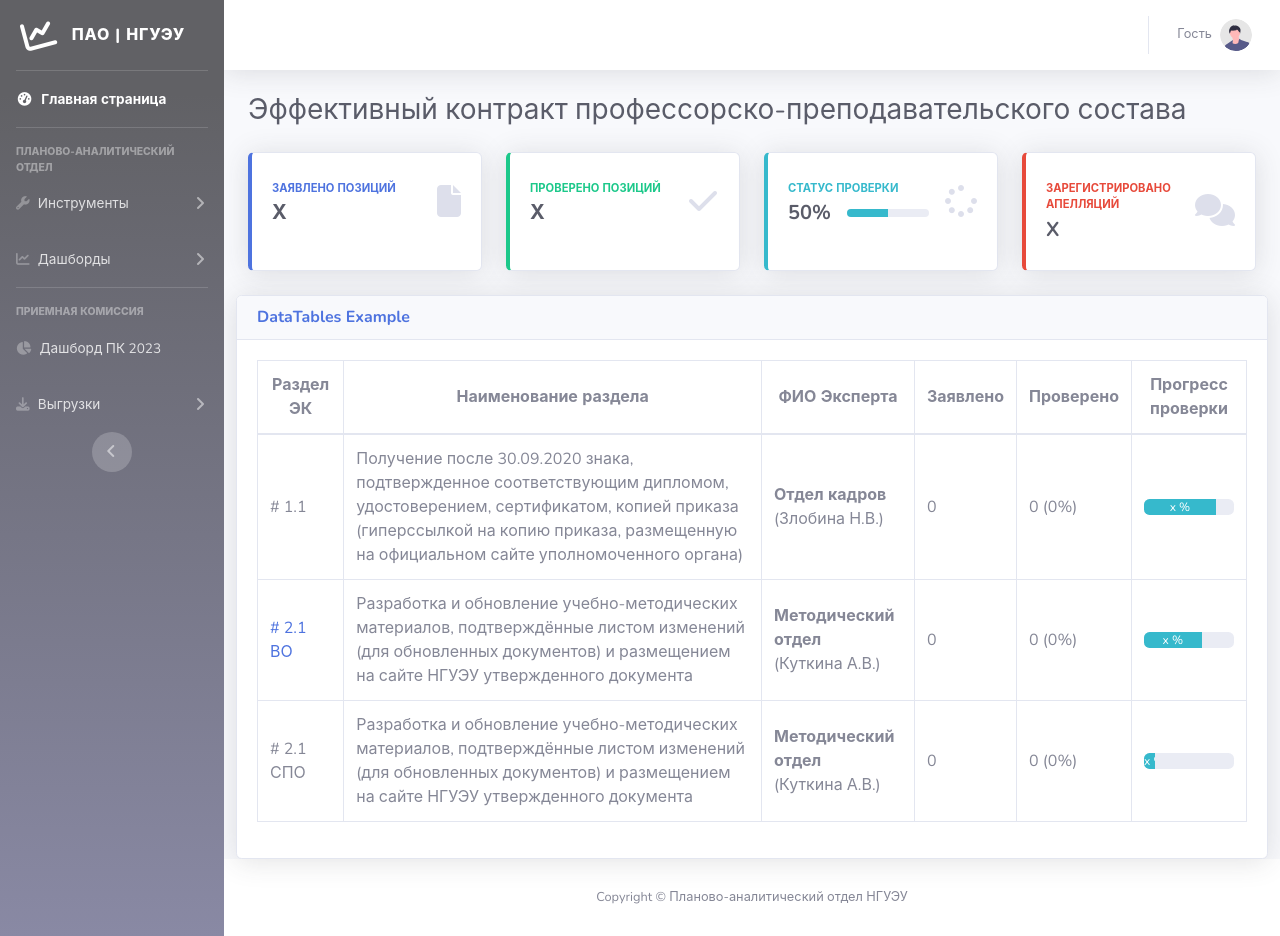
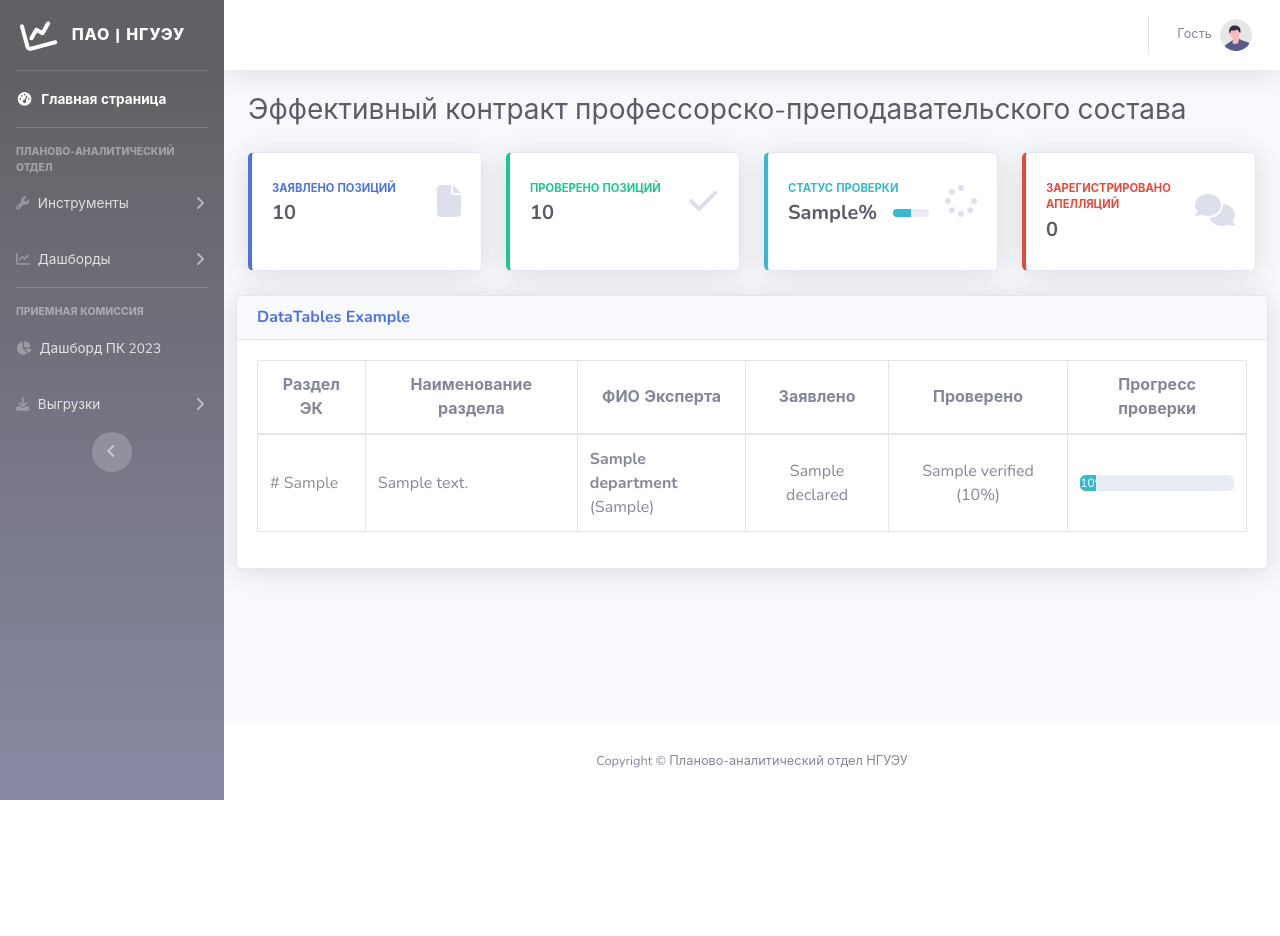
Before and after one commit to hyxp3r/paosystem_new, a Django app: template pao/templates/pao/contracts.html in a window 1280 px wide. After the commit the page ends 800 px from the top, so only its background shows below. Run offline with Django 4.2, Linux system fonts and the light colour scheme; the template is opened without the code that fills it: most values are stand-ins (such as "Sample title", 1, 10 or a date in 2020); some libraries are stand-ins or nearby versions.

Commit message:
добавлен бэк енд

```diff
--- a/pao/templates/pao/contracts.html
+++ b/pao/templates/pao/contracts.html
@@ -1,8 +1,16 @@
 {% extends "main/index.html" %}
 {% load static %}
 
+{%block link %}
+<link href="{% static 'pao/css/pao.css' %}" rel="stylesheet">
+{% endblock %}
 
 {% block content %}
+
+
+
+<script src= "{% static 'pao/js/pao.js' %}"></script>
+
 <div class="d-sm-flex align-items-center justify-content-between mb-4">
     <h1 class="h3 mb-0 text-gray-800">Эффективный контракт профессорско-преподавательского состава</h1>
 </div>
@@ -16,7 +24,7 @@
                     <div class="col mr-2">
                         <div class="text-xs font-weight-bold text-primary text-uppercase mb-1">
                             Заявлено позиций</div>
-                        <div class="h5 mb-0 font-weight-bold text-gray-800">Х</div>
+                        <div class="h5 mb-0 font-weight-bold text-gray-800">{{sum_requests.declared__sum}}</div>
                     </div>
                     <div class="col-auto">
                         <i class="fas fa-file fa-2x text-gray-300"></i>
@@ -33,7 +41,7 @@
                     <div class="col mr-2">
                         <div class="text-xs font-weight-bold text-success text-uppercase mb-1">
                             Проверено позиций</div>
-                        <div class="h5 mb-0 font-weight-bold text-gray-800">Х</div>
+                        <div class="h5 mb-0 font-weight-bold text-gray-800">{{sum_requests.verified__sum}}</div>
                     </div>
                     <div class="col-auto">
                         <i class="fas fa-check fa-2x text-gray-300"></i>
@@ -52,7 +60,7 @@
                         </div>
                         <div class="row no-gutters align-items-center">
                             <div class="col-auto">
-                                <div class="h5 mb-0 mr-3 font-weight-bold text-gray-800">50%</div>
+                                <div class="h5 mb-0 mr-3 font-weight-bold text-gray-800">{{all_persent}}%</div>
                             </div>
                             <div class="col">
                                 <div class="progress progress-sm mr-2">
@@ -78,7 +86,7 @@
                     <div class="col mr-2">
                         <div class="text-xs font-weight-bold text-danger text-uppercase mb-1">
                             Зарегистрировано апелляций</div>
-                        <div class="h5 mb-0 font-weight-bold text-gray-800">X</div>
+                        <div class="h5 mb-0 font-weight-bold text-gray-800">0</div>
                     </div>
                     <div class="col-auto">
                         <i class="fas fa-comments fa-2x text-gray-300"></i>
@@ -110,44 +118,25 @@
                 </tr>
             </thead>
             <tbody>
+
+            {% for issue in issues %}
+
             <tr>
-                <td># 1.1</td>
-                <td>Получение после 30.09.2020 знака, подтвержденное соответствующим дипломом, удостоверением, сертификатом, копией приказа (гиперссылкой на копию приказа, размещенную на официальном сайте уполномоченного органа)</td>
-                <td><b>Отдел кадров</b><br>(Злобина Н.В.)</td>
-                <td>0</td>
-                <td>0 (0%)</td>
+                <td><a href="{{issue.contractName.url}}" id="urls"># {{ issue.contractName.sectionEC }}</a></td>
+                <td>{{ issue.contractName.descriptionEC }}</td>
+                <td><b>{{ issue.contractName.expertEC.department }}</b><br>({{ issue.contractName.expertEC.calculateShortFio }})</td>
+                <td class = "text-center">{{ issue.declared }}</td>
+                <td class = "text-center">{{ issue.verified }} ({{issue.calculateProgress}}%)</td>
                 <td>
                     <div class="progress progress">
-                        <div class="progress-bar bg-info" role="progressbar" style="width: 80%" aria-valuenow="80" aria-valuemin="0" aria-valuemax="100">x %</div>
+                        <div class="progress-bar bg-info" role="progressbar" style="width: 80%" aria-valuenow="80" aria-valuemin="0" aria-valuemax="100">{{issue.calculateProgress}}%</div>
                     </div>
                 </td>
             </tr>
 
-            <tr>
-                <td><a href="https://airtable.com/shrp4T3jgWlT9IuFF/tblUJwFewf38XK9NH"># 2.1 ВО</a></td>
-                <td>Разработка  и обновление  учебно-методических материалов, подтверждённые листом изменений (для обновленных документов) и размещением на сайте НГУЭУ утвержденного документа</td>
-                <td><b>Методический отдел</b><br>(Куткина А.В.)</td>
-                <td>0</td>
-                <td>0 (0%)</td>
-                <td>
-                    <div class="progress progress">
-                        <div class="progress-bar bg-info" role="progressbar" style="width: 64%" aria-valuenow="80" aria-valuemin="0" aria-valuemax="100">x %</div>
-                    </div>
-                </td>
-            </tr>
+            {% endfor %}
 
-            <tr>
-                <td># 2.1 СПО</td>
-                <td>Разработка  и обновление  учебно-методических материалов, подтверждённые листом изменений (для обновленных документов) и размещением на сайте НГУЭУ утвержденного документа</td>
-                <td><b>Методический отдел</b><br>(Куткина А.В.)</td>
-                <td>0</td>
-                <td>0 (0%)</td>
-                <td>
-                    <div class="progress progress">
-                        <div class="progress-bar bg-info" role="progressbar" style="width: 12%" aria-valuenow="80" aria-valuemin="0" aria-valuemax="100">x %</div>
-                    </div>
-                </td>
-            </tr>
+
 
 
             </tbody>
@@ -158,3 +147,5 @@
 
 </div>
 {% endblock %}
+
+<script src="{% static 'pao/js/ec.js' %}"></script>
```
